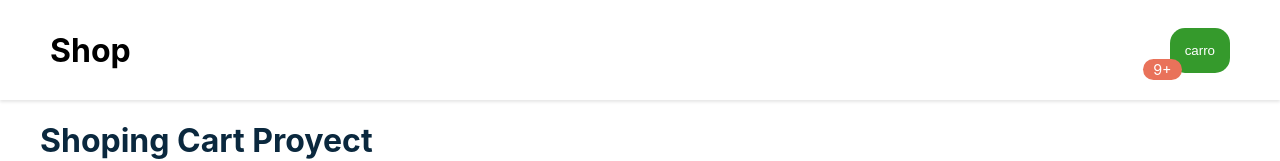
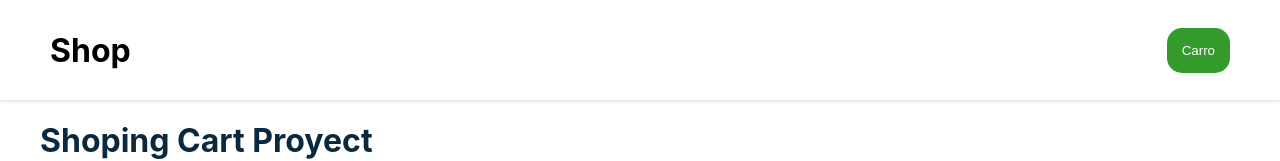
Before and after one commit to Bastianmoral/Udemy-shoping-cart-proyect, a React (Create React App) app: page / in a window 1280 px wide. Shown: the top 161 px of the page. Built offline with nearby package versions, Linux system fonts and the light colour scheme.

Commit message:
final details

```diff
--- a/public/index.html
+++ b/public/index.html
@@ -25,8 +25,6 @@
       Learn how to configure a non-root public URL by running `npm run build`.
     -->
     <title>React App</title>
-    <script crossorigin src="https://unpkg.com/react@17/umd/react.development.js"></script>
-    <script crossorigin src="https://unpkg.com/react-dom@17/umd/react-dom.development.js"></script>
   </head>
   <body>
     <noscript>You need to enable JavaScript to run this app.</noscript>
--- a/src/App.js
+++ b/src/App.js
@@ -13,18 +13,17 @@ class App extends Component {
       { name: 'Arvejas', price: 2500, img: '/products/arvejas.jpg'},
       { name: 'Lechuga', price: 500, img: '/products/lechuga.jpg'},
     ],
-    cart: [
-
-
-    ],
+    cart: [],
+    cartIsVisible: false,
   }
 
   addToCart = (product) => {
     const { cart } = this.state
-    if (cart.find(x => x.name === product.name)){
-      const newCart = cart.map(x => x.name === product.name ? ({
-        ...x,
-        cantidad: x.cantidad +1
+    if (cart.find(x => x.name === product.name))  {
+      const newCart = cart.map(x => x.name === product.name
+        ? ({
+          ...x,
+          quantity: x.quantity +1
       })
       :x)
       return this.setState ({ cart: newCart})
@@ -33,17 +32,29 @@ class App extends Component {
     return this.setState({
       cart: this.state.cart.concat({
         ...product,
-        cantidad: 1,
+        quantity: 1,
       })
     })
   }
 
 
+  showCart = () => {
+    if(!this.state.cart.length) {
+      return
+    }
+    this.setState({ cartIsVisible: !this.state.cartIsVisible })
+  }
+
+
   render () {
-    console.log(this.state.cart)
+    const { cartIsVisible } = this.state
     return (
       <div>
-        <Navbar />
+        <Navbar
+          cart={this.state.cart}
+          cartIsVisible={cartIsVisible}
+          showCart={this.showCart}
+        />
         <Layout>
         <Title />
         <Products
--- a/src/Components/BubbleAlert.js
+++ b/src/Components/BubbleAlert.js
@@ -7,7 +7,7 @@ const styles = {
     color: '#fff',
     padding: '2px 10px',
     fontSize: '0.9rem',
-    width: '20px',
+    width: '15px',
   }
 
 }
--- a/src/Components/Cart.js
+++ b/src/Components/Cart.js
@@ -1,5 +1,6 @@
 import { Component } from "react"
 import BubbleAlert from './BubbleAlert'
+import CartDetails from './CartDetails'
 
 const styles = {
   cart: {
@@ -9,28 +10,32 @@ const styles = {
     padding: '15px',
     borderRadius: '15px',
     cursor: 'pointer',
-
   },
   bubble: {
     position: 'relative',
     left: 12,
     top: 20,
-
-
   }
 }
 
 class Cart extends Component {
   render() {
+    const { cart,cartIsVisible, showCart } = this.props
+    const quantity = cart.reduce((acc, el) => acc + el.quantity, 0)
     return(
       <div >
         <span style={styles.bubble}>
-          <BubbleAlert value={11} />
+          {quantity !== 0 ? <BubbleAlert value={quantity}/>
+          : null}
+        </span>
+        <button
+          onClick={ showCart }
+          style={styles.cart}
+        >
+         Carro
+        </button>
+        {cartIsVisible ? <CartDetails cart={cart} /> : null }
 
-        </span>
-        <button style={styles.cart}>
-        carro
-        </button>
       </div>
     )
   }
--- /dev/null
+++ b/src/Components/CartDetails.js
@@ -0,0 +1,47 @@
+import { Component } from "react"
+
+const styles = {
+  cartdetails: {
+    backgroundColor: '#fff',
+    position: 'absolute',
+    marginTop: 30,
+    boxShadow: '1px 5px 5px rgb(0,0,0,0.3)',
+    borderRadius: '5px',
+    width: '300px',
+    right: 50,
+  },
+  ul: {
+    margin: 0,
+    padding: 0,
+  },
+  product: {
+    listStyleType: 'none',
+    display: 'flex',
+    justifyContent: 'space-between',
+    alignItems: 'center',
+    padding: '25px 20px',
+    borderBottom: 'solid 1px #aaa'
+
+  },
+}
+class CartDetails extends Component {
+  render(){
+    const { cart } = this.props
+    console.log(cart)
+    return (
+      <div style={styles.cartdetails}>
+        <ul style={styles.ul}>
+          {cart.map(x =>
+            <li style={styles.product} key={x.name}>
+            <img alt={x.name} src={x.img} width='50' height='32'/>
+            {x.name} <span> {x.quantity}</span>
+            </li>
+          )}
+        </ul>
+      </div>
+    )
+  }
+}
+
+
+export default CartDetails
--- a/src/Components/Navbar.js
+++ b/src/Components/Navbar.js
@@ -18,10 +18,15 @@ const styles = {
 
 class Navbar extends Component {
   render(){
-    return(
+    const {cart, cartIsVisible, showCart} = this.props
+     return(
       <nav style={styles.navbar}>
         <Logo />
-        <Cart />
+        <Cart
+          cart={cart}
+          cartIsVisible={cartIsVisible}
+          showCart={showCart}
+          />
       </nav>
     )
   }
```
Also changed, not shown: 1 other file (tests, documents, lock files or other folders).
